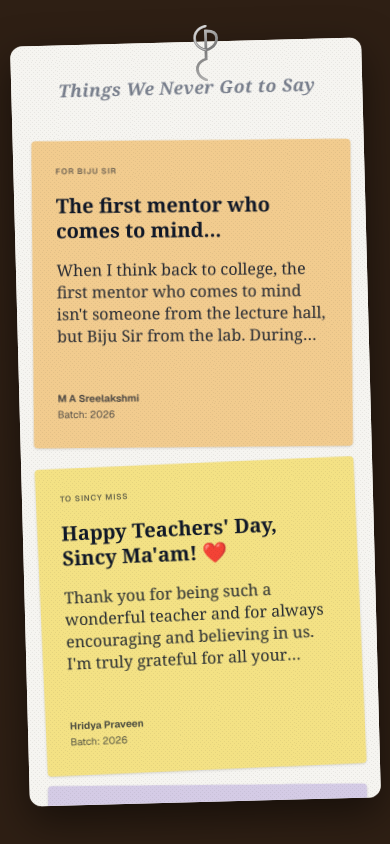
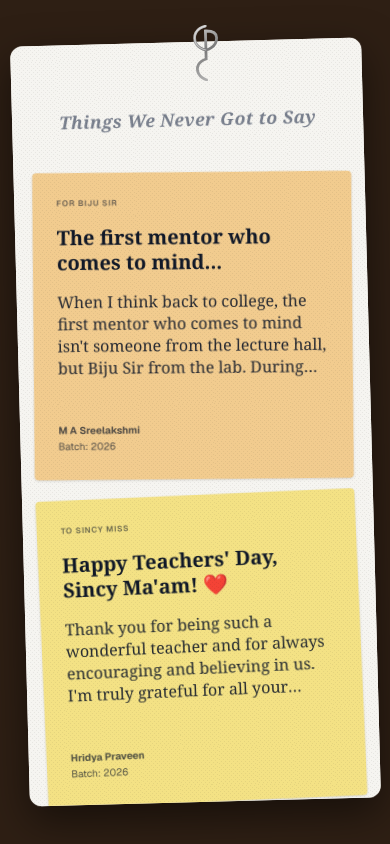
Before and after one commit to diyajojo/teachers-day, a Next.js app: page / in a window 390 px wide. Both pictures are taken after a click on the button "Some words for you ❤️". Built offline with nearby package versions, Linux system fonts and the light colour scheme.

Commit message:
style: adjust vertical margins for the NotesSection header across responsive breakpoints

```diff
--- a/src/components/NotesSection.tsx
+++ b/src/components/NotesSection.tsx
@@ -10,7 +10,7 @@
       <div className="max-w-7xl mx-auto">
 
         {/* Header Title */}
-        <div className="flex justify-center items-center mb-10 mt-4 px-2">
+        <div className="flex justify-center items-center mb-10 mt-12 md:mt-6 px-2">
           <div className="flex items-center gap-3">
             <p className="font-[Georgia,serif] italic text-gray-500/90 text-[1.1rem] sm:text-2xl md:text-3xl font-bold tracking-wide text-center whitespace-nowrap">
               Things We Never Got to Say
```
